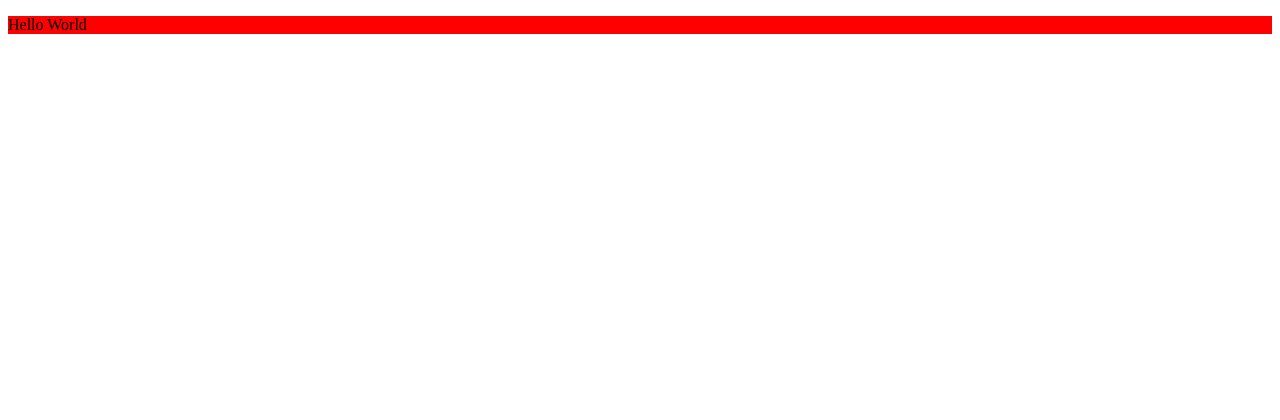
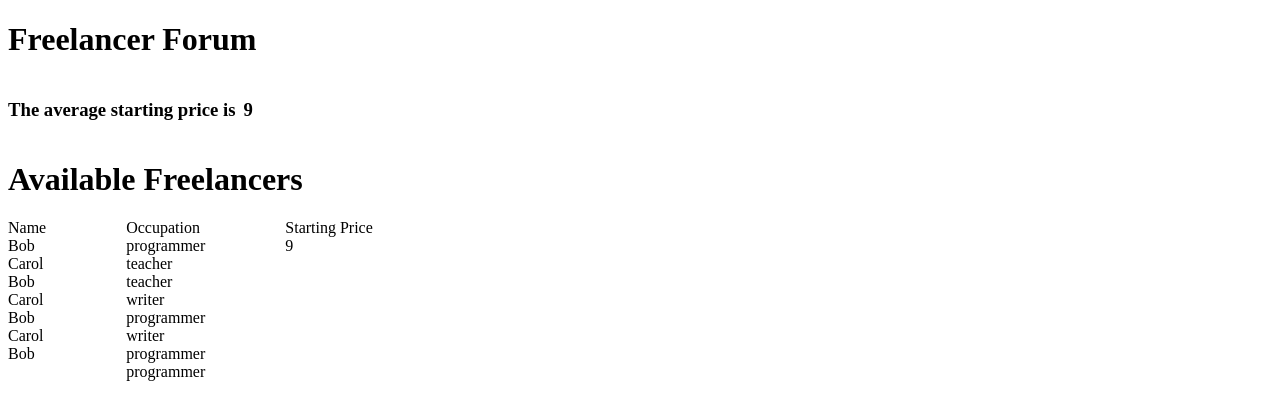
Before and after one commit to fk4321/FreelancerForum, a plain HTML site: page index.html in a window 1280 px wide. Drawn offline with Linux system fonts and the light colour scheme.

Commit message:
second init

```diff
--- a/index.html
+++ b/index.html
@@ -7,7 +7,23 @@
     <link rel="stylesheet" href="style.css">
 </head>
 <body>
-    <p>Hello World</p>
+    <h1>Freelancer Forum</h1>
+    <div class="average-price">
+        <h3>The average starting price is</h3>
+        <h3 class="price">$30</h3>
+    </div>
+    <h1>Available Freelancers</h1>
+    <div class="freelancer-info">
+        <div class="name">Name
+            <div class="name-child">Alice</div>
+        </div>
+        <div class="accupation">Occupation
+            <div class="occupation-child">Nurse</div>
+        </div>
+        <div class="starting-price">Starting Price
+            <div class="starting-price-child">$28</div>
+        </div>
+    </div>
     <script src="script.js"></script>
 </body>
 </html>
--- a/script.js
+++ b/script.js
@@ -1 +1,57 @@
-console.log("Hello World")
+//arrays to hold name, occupation information
+const names = ["Alice,", "Bob", "Carol"]
+const occupations = ["writer", "teacher", "programmer"]
+
+const startingPrice = Math.round(Math.random()*10)
+
+//function to randomly select a name, occupation, price then put them in an object
+function randomInfo (){
+    //randomly generate index for names and occupations arrays
+    const randomName = Math.floor(Math.random()*names.length)
+    const randomOccupation = Math.floor(Math.random()*occupations.length)
+    //randomly generate a price between 1 and 100
+    // const startingPrice = Math.round(Math.random()*100)
+
+    const infoObject = {
+        name: names[randomName],
+        occupation: occupations[randomOccupation],
+        startPrice: startingPrice
+    }
+    return infoObject
+}
+
+const randomInfoOne = randomInfo()
+console.log(randomInfoOne)
+const randomInfoTwo = randomInfo()
+const randomInfoThree = randomInfo()
+const choicesArray = [randomInfoOne, randomInfoTwo, randomInfoThree]
+
+//access the div html elements
+const nameDiv = document.querySelector(".name-child")
+const occupationDiv = document.querySelector(".occupation-child")
+const startPriceDiv = document.querySelector(".starting-price-child")
+
+const averagePrice = document.querySelector(".price")
+
+function render() {
+    const divName = choicesArray.map(function(item) {
+        return `<div class='${item.name}'></div>`})
+    const divOcc = choicesArray.map(function(item) {
+        return `<div class='${item.occupation}'></div>`
+    })
+    const divPrice = choicesArray.map(function(item) {
+        return `<div class='${startingPrice}'></div>`
+    })
+    // update the html elements with randomly seleceted information
+    nameDiv.innerHTML = divName.join("")
+    occupationDiv.innerHTML = divOcc.join("")
+    startPriceDiv.innerHTML = startingPrice
+    averagePrice.innerHTML = startingPrice
+}
+
+//generate the shapes after every second
+setInterval(function() {
+    const obj = randomInfo()
+    choicesArray.push(obj)
+    render()
+}, 1000)
--- a/style.css
+++ b/style.css
@@ -1,3 +1,30 @@
-p {
-    background-color: red;
+.average-price {
+    display: flex;
+    gap: 0.5rem;
 }
+
+.freelancer-info {
+    display: flex;
+    /* justify-content: space-between; */
+    gap: 5rem;
+}
+
+.Alice::before {
+    content: "Alice";
+}
+.Bob::before {
+    content: "Bob";
+}
+.Carol::before {
+    content: "Carol";
+}
+
+.writer::before {
+    content: "writer";
+}
+.teacher::before {
+    content: "teacher";
+}
+.programmer::before {
+    content: "programmer";
+}
```
